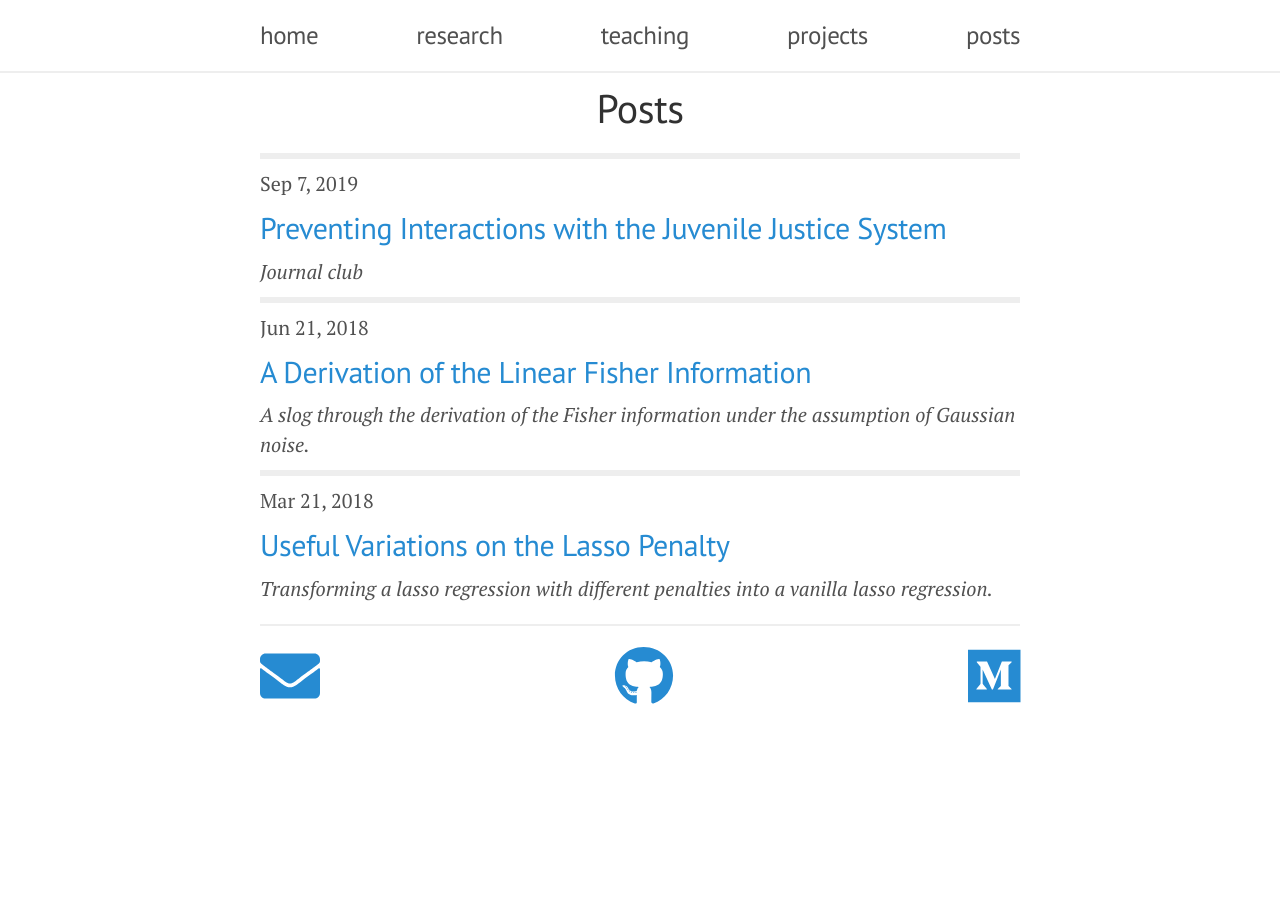
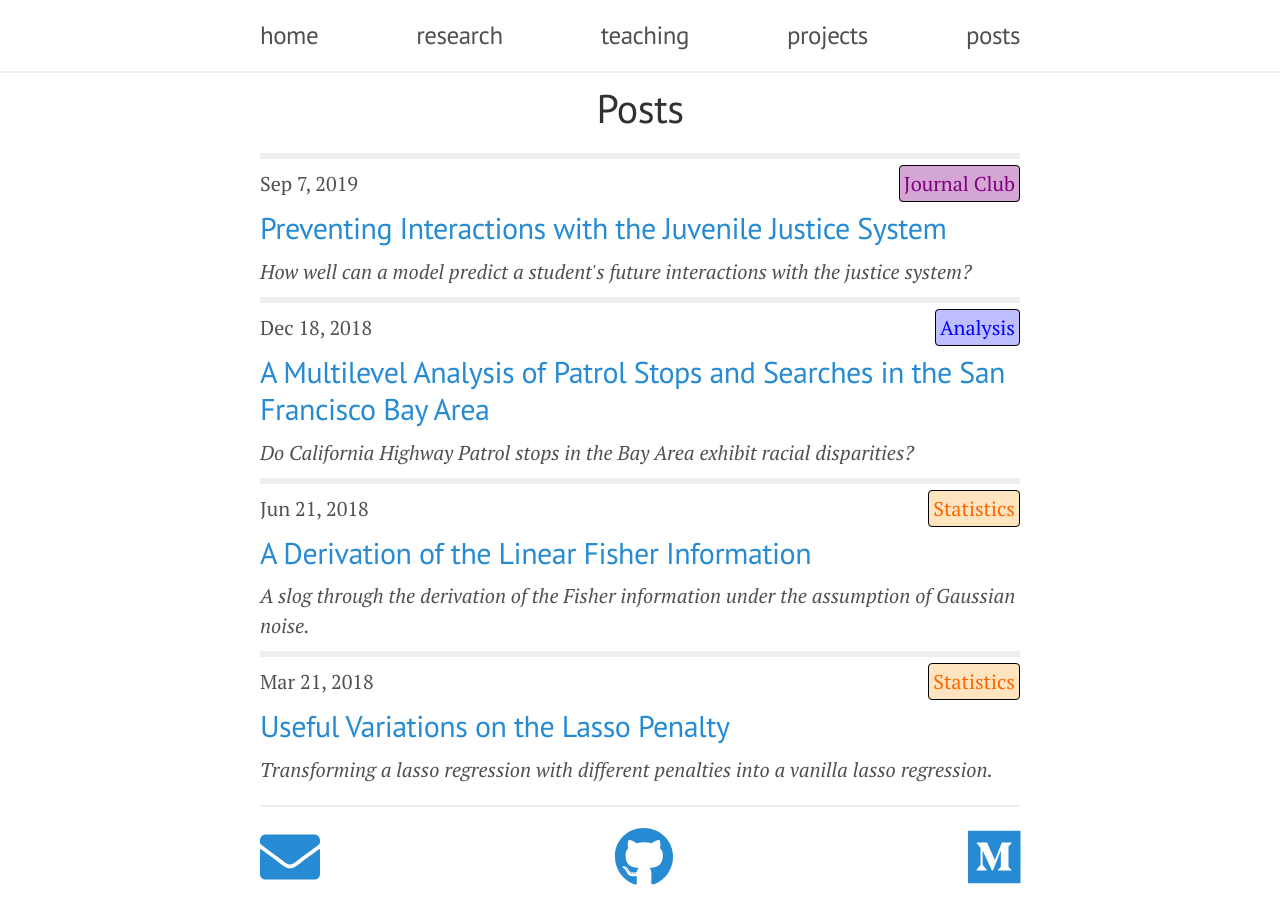
Before and after one commit to pssachdeva/pssachdeva.github.io, a Jekyll site: the page built from posts.html, in a window 1280 px wide. Built offline with Jekyll 4.4.1, drawn with Linux system fonts in a browser that asks for light colours; nearby versions of some CDN libraries.

Commit message:
tags + mlm

```diff
--- a/_includes/head.html
+++ b/_includes/head.html
@@ -54,4 +54,7 @@
 
   <!-- Local Scripts -->
   <script type="text/javascript" src="/scripts/research.js"></script>
+
+  <!-- Favicon -->
+  <link rel="shortcut icon" type="image/x-icon" href="/pics/favicon.ico">
 </head>
--- /dev/null
+++ b/_posts/data/2018-12-18-police_stops_multilevel_model.md
@@ -0,0 +1,229 @@
+---
+layout: post
+title: A Multilevel Analysis of Patrol Stops and Searches in the San Francisco Bay Area
+excerpt: Do California Highway Patrol stops in the Bay Area exhibit racial disparities?
+tags: [Analysis]
+---
+<hr class="rule-header-title-top">
+<h1 align="center">{{page.title}}</h1>
+<hr class="rule-header-title-bottom">
+In this post, I'll summarize the analysis and results from my final project
+in a multilevel modeling class at Berkeley. I used a logistic multilevel model to predict whether searches conducted during traffic stops in the Bay Area exhibited racial disparities. I found - consistent with much of the literature on this topic - that black and non-white Hispanic drivers are more likely to be searched than other races.
+
+<hr class="rule-header-top">
+<h2 align="center">Introduction</h2>
+<hr class="rule-header-bottom">
+In recent years, there's been an increased focus in assessing the degree to
+which the practices of law enforcement agencies exhibit racial bias. For example,
+the prevalence of social media and technology has allowed particular incidents
+of police violence against people of color to be broadcast in the public
+discourse. Such incidents have sparked an outcry amongst activists who are
+calling for reform in the criminal justice system. Meanwhile, a multitude
+of court cases, such as Floyd v. City of New York
+<a class="reference">[1],</a>
+<span class="citation">
+    <a href="https://ccrjustice.org/sites/default/files/assets/files/Floyd-Liability-Opinion-8-12-13.pdf">
+        <i>Floyd, et al. vs. City of New York, et al.</i>, 2013
+    </a>
+</span> have considered how police
+practices such as stop-and-frisk may violate either the Fourth Amendment
+(unreasonable search and seizures) or the Fourteenth Amendment (equal
+protection clause).
+
+There's a rich literature on using probabilistic models to assess the degree
+to which police interactions with civilians exhibit racial disparities.
+Details on some of those studies will be elaborated on in future posts, but for now, I'll include references to a subset of them that informed this analysis
+<a class="reference">[2]</a>
+<span class="citation">
+    <a href="https://www.tandfonline.com/doi/abs/10.1198/016214506000001040">
+        Gelman, Fagan, & Kiss, <i>Journal of the American Statistical Association</i>, 2007.
+    </a>
+</span>
+<a class="reference">[3]</a>
+<span class="citation">
+    <a href="https://journals.plos.org/plosone/article?id=10.1371/journal.pone.0141854">
+        Ross, <i>PLoS One</i>, 2015.
+    </a>
+</span>
+<a class="reference">[4]</a>
+<span class="citation">
+    <a href="https://5harad.com/papers/frisky.pdf">
+        Goel, Rao, & Shroff, <i>The Annals of Applied Statistics</i>, 2016.
+    </a>
+</span>
+<a class="reference">[5].</a>
+<span class="citation">
+    <a href="https://5harad.com/papers/100M-stops.pdf">
+        Pierson et al., <i>Stanford Computational Policy Lab</i>, 2017.
+    </a>
+</span>
+The specific model I used was heavily based on <a class="reference">[6].</a>
+<span class="citation">
+    <a href="https://papers.ssrn.com/sol3/papers.cfm?abstract_id=3049597">
+        Hannon, <i>Race and Justice</i>, 2017.
+    </a>
+</span>
+
+In my analysis, I utilized the recently consolidated dataset from the <a href="https://openpolicing.stanford.edu/">Stanford Open Policing Project</a>. This dataset acts as a standardized repository of traffic and pedestrian stops across 31 state police agencies. Each sample in the dataset is a traffic stop and includes features such as driver demographics, violation information, and whether searches or arrests were conducted. I complemented this data with demographic and crime data at the county level, taken from the American Community Surveys and the Criminal Justice Profiles from the California State Attorney General’s office.
+
+The main questions I aimed to answer were as follows:
+<ol>
+    <li>Given a traffic stop, do there exists racial disparities in the rates
+        at which searches are conducted throughout the Bay Area?</li>
+    <li>If these racial disparities exist, how do they vary across the counties of the Bay Area?</li>
+    <li>How are these putative racial disparities moderated by demographic and
+        crime rate features for each county?</li>
+</ol>
+In answering these research questions, I control for the driver’s gender (which is known to correlate with stop rates) as well as the reason for the stop (e.g. a DUI may result in a higher probability of a search). In addition, I control for county-level features that may influence the search rate, such as property and violent crime rates (searches may be more common in counties with higher crime), poverty rate, and the percent of residents that are non-white. Importantly, I control for stop rate and population as these exhibit large variances amongst the counties, and certain counties with smaller population exhibit abnormally large numbers of stops.
+
+<hr class="rule-header-top">
+<h2 align="center">The Data</h2>
+<hr class="rule-header-bottom">
+
+<div style="text-align:center">
+<img src="/pics/mlm/mlm_n_stops.png"/>
+<b>Figure 1:</b> Stop rate in each Bay Area county
+</div>
+<hr class="rule-header-top">
+<h2 align="center">Multilevel Model</h2>
+<hr class="rule-header-bottom">
+I considered four separate models, each including more features than the previous
+model. For brevity, I'll detail the complete model, and highlight which subset
+of variables was used for the prior models.
+
+The complete model was a random intercepts logistic regression with interaction terms:
+
+\begin{align}
+&\text{logit}\\{\text{Pr}(\texttt{search}\_{ij}=1|\mathbf{x}\_{ij}, \mathbf{z}\_j)\\} = (\beta_0 + \zeta_j) + \beta_1 \times \texttt{driver_male}\_{ij} \\\\\
+&+\beta_2 \times \texttt{driver_black}\_{ij} + \beta_3 \times \texttt{driver_hispanic}\_{ij} \\\\\
+&+\beta_4 \times \texttt{driver_asian}\_{ij} + \beta_5 \times \texttt{driver_other}\_{ij} \\\\\
+&+\beta_6 \times \texttt{moving}\_{ij} + \beta_7 \times \texttt{dui}\_{ij} + \beta_8 \times \texttt{equipment}\_{ij} \\\\\
+&+\beta\_{9} \times \texttt{poverty_rate}\_j + \beta\_{10} \times \texttt{percent_nonwhite}\_j \\\\\
+&+\beta\_{11} \times \texttt{violent_crime}\_j \\\\\
+&+\beta\_{12} \times \texttt{driver_black}\_{ij} \times \texttt{violent_crime}\_j \\\\\
+&+\beta\_{13}\times \texttt{driver_hispanic}\_{ij} \times \texttt{violent_crime}\_j
+\end{align}
+There's a lot going on here, so let's break it down. First, note that $i$ indexes the stop, while $j$ indexes the county.
+
+Next, note the breakdown in variable terms:
+<ul>
+    <li>The first feature ($\beta_1$) controls for gender.</li>
+    <li>The next four features ($\beta_2, \beta_3, \beta_4, \beta_5$) encode race. Hispanic refers to non-white hispanic.</li>
+    <li>The next three features ($\beta_6, \beta_7, \beta_8$) encode the violation that led to the stop (e.g. moving violation, DUI, or equipment problem).</li>
+    <li>The following four features are at the county-level ($\beta_9, \beta_{10}, \beta_{11}, \beta_{12}$) and respectively encode the population (in thousands), poverty rate (percentage of people below the poverty line), violent crime rate (number of violent crimes per 100,000 inhabitants), and property crime rate (number of property crimes per 100,000 inhabitants).</li>
+    <li>The last two features encode interaction terms between race and crime rates.</li>
+</ul>
+
+<hr class="rule-header-top">
+<h2 align="center">Results</h2>
+<hr class="rule-header-bottom">
+I fit
+
+<table style="width:100%">
+    <tr class="double-border">
+        <th></th>
+        <th>Model 1</th>
+        <th>Model 2</th>
+        <th>Model 3</th>
+    </tr>
+    <tr class="double-border">
+        <td><b>Intercept</b></td>
+        <td>$-3.42 \ (0.06)$</td>
+        <td>$-4.16 \ (0.06)$</td>
+        <td>$-4.27 \ (0.20)$</td>
+    </tr>
+    <tr>
+        <td><b>Male</b></td>
+        <td></td>
+        <td>$+0.39 \ (0.02)$</td>
+        <td>$+0.38 \ (0.01)$</td>
+    </tr>
+    <tr>
+        <td><b>Black</b></td>
+        <td></td>
+        <td>$+0.73 \ (0.02)$</td>
+        <td>$+0.35 \ (0.08)$</td>
+    </tr>
+    <tr>
+        <td><b>Hispanic</b></td>
+        <td></td>
+        <td>$+0.63 \ (0.02)$</td>
+        <td>$+0.70 \ (0.05)$</td>
+    </tr>
+    <tr>
+        <td><b>Asian</b></td>
+        <td></td>
+        <td>$-0.24 \ (0.03)$</td>
+        <td>$-0.24 \ (0.02)$</td>
+    </tr>
+    <tr class="double-border">
+        <td><b>Other</b></td>
+        <td></td>
+        <td>$-0.35 \ (0.03)$</td>
+        <td>$-0.34 \ (0.03)$</td>
+    </tr>
+    <tr>
+        <td><b>Moving</b></td>
+        <td></td>
+        <td>$+0.36 \ (0.02)$</td>
+        <td>$+0.36 \ (0.02)$</td>
+    </tr>
+    <tr>
+        <td><b>DUI</b></td>
+        <td></td>
+        <td>$+1.83 \ (0.02)$</td>
+        <td>$+1.83 \ (0.02)$</td>
+    </tr>
+    <tr class="double-border">
+        <td><b>Equipment</b></td>
+        <td></td>
+        <td>$-0.05 \ (0.02)^{\dagger}$</td>
+        <td>$-0.05 \ (0.02)$</td>
+    </tr>
+    <tr>
+        <td><b>Poverty Rate</b></td>
+        <td></td>
+        <td></td>
+        <td>$+0.04 \ (0.02)^{\dagger}$</td>
+    </tr>
+    <tr>
+        <td><b>% Non-White</b></td>
+        <td></td>
+        <td></td>
+        <td>$-0.01\ (0.00)^{\dagger}$</td>
+    </tr>
+    <tr class="double-border">
+        <td><b>Violent Crime</b></td>
+        <td></td>
+        <td></td>
+        <td>$+0.02\ (0.03)^{\dagger}$</td>
+    </tr>
+    <tr>
+        <td><b>Black x Crime</b></td>
+        <td></td>
+        <td></td>
+        <td>$+0.07\ (0.01)$</td>
+    </tr>
+    <tr>
+        <td><b>Hispanic x Crime</b></td>
+        <td></td>
+        <td></td>
+        <td>$-0.01\ (0.01)^{\dagger}$</td>
+    </tr>
+</table>
+<hr class="rule-header-top">
+<h2 align="center">Context and Avenues for Future Work</h2>
+<hr class="rule-header-bottom">
+
+Ideally, I would have operated at a finer spatial resolution (e.g. census tracts)
+as racial disparities are more likely to be moderated at this level (rather
+than the county level, which may blur the lines between segregated neighborhoods).
+Unfortunately, our dataset only provided stops at the county level. A study with
+data at the census tract level likely would have revealed m correlating with socioeconomic factors, as past studies have shown. In contrast, our study did not observe strong variations among counties in the Bay Area, likely due to the small number of clusters and the large population in each county.
+
+This analysis could have benefited from additional features, such as the
+driver’s age, ethnicity, the driver’s criminal history that was available to
+the officer, and for what reason the officer initiated a search. For example,
+past studies have examined such reasons in stop-and-frisk data and found that
+reasons such as “furtive movements” are often used but not predictive of a
+crime, thus providing a mechanism for which racial biases tie into frisk rates.
--- a/_posts/papers/2019-09-07-borhani_et_al.md
+++ b/_posts/papers/2019-09-07-borhani_et_al.md
@@ -1,7 +1,8 @@
 ---
 layout: post
 title: Preventing Interactions with the Juvenile Justice System
-excerpt: Journal club
+excerpt: How well can a model predict a student's future interactions with the justice system?
+tags: [Journal Club]
 ---
 <hr class="rule-header-title-top">
 <h2 align="center"><a href="https://onyilam.github.io/juvenile.pdf">{{page.title}}</a></h2>
--- a/_posts/statistics/2018-03-21-lasso_penalty.md
+++ b/_posts/statistics/2018-03-21-lasso_penalty.md
@@ -2,6 +2,7 @@
 layout: post
 title: Useful Variations on the Lasso Penalty
 excerpt: Transforming a lasso regression with different penalties into a vanilla lasso regression.
+tags: [Statistics]
 ---
 <hr class="rule-header-title-top">
 <h1 align="center">{{page.title}}</h1>
--- a/_posts/statistics/2018-06-21-fisher_info.md
+++ b/_posts/statistics/2018-06-21-fisher_info.md
@@ -5,6 +5,7 @@ excerpt: >-
   A slog through the derivation of the Fisher information under the assumption
   of Gaussian noise.
 published: true
+tags: [Statistics]
 ---
 <hr class="rule-header-title-top">
 <h1 align="center">{{page.title}}</h1>
--- a/posts.html
+++ b/posts.html
@@ -10,11 +10,24 @@ title: Posts
         {% for post in site.posts %}
         <hr class="rule-header-middle">
         <li>
-			<span>{{ post.date | date: "%b %-d, %Y" }}</span>
+            <span>{{ post.date | date: "%b %-d, %Y" }}
+                <span style="float:right;">
+                    {% for tag in post.tags %}
+                        {% if tag == "Journal Club" %}
+                            <span class="jc-tag">{{ tag }}</span>
+                        {% elsif tag == "Analysis"} %}
+                            <span class="a-tag">{{ tag }}</span>
+                        {% elsif tag == "Statistics"} %}
+                            <span class="stat-tag">{{ tag }}</span>
+                        {% endif %}
+                    {% endfor %}
+                </span>
+            </span>
             <h2>
                 <a class="post-link" href="{{ post.url | prepend: site.baseurl }}">{{ post.title }}</a>
             </h2>
             <i>{{ post.excerpt }}</i>
+            <br>
         </li>
         {% endfor %}
     </ul>
--- a/public/css/lanyon.css
+++ b/public/css/lanyon.css
@@ -155,10 +155,46 @@ img.center {
 
 .citation {
   display: block;
-  background-color: #d3d3d3;
+  background-color: #ededed;
   padding-left: 50px;
   padding-top: 10px;
   padding-bottom: 10px;
   font-family: 'Courier New', Courier, monospace;
   color: black;
 }
+
+th {
+  text-align: left;
+}
+
+td {
+  text-align: left;
+}
+
+.double-border {
+  border-bottom: double;
+}
+
+.jc-tag {
+  border-radius: 4px;
+  border: 1.5px solid black;
+  background-color: rgba(128, 0, 128, 0.35);
+  color: rgba(128, 0, 128, 1);
+  padding: 4px;
+}
+
+.stat-tag {
+  border-radius: 4px;
+  border: 1.5px solid black;
+  background-color: rgba(255, 150, 0, 0.25);
+  color: rgba(255, 100, 0, 1);
+  padding: 4px;
+}
+
+.a-tag {
+  border-radius: 4px;
+  border: 1.5px solid black;
+  background-color: rgba(0, 0, 255, 0.25);
+  color: rgba(0, 0, 255, 1);
+  padding: 4px;
+}
```
Also changed, not shown: pics/favicon.ico (added), pics/mlm/mlm_n_stops.png (added). Lines whose indentation alone changed are shown as unchanged.
